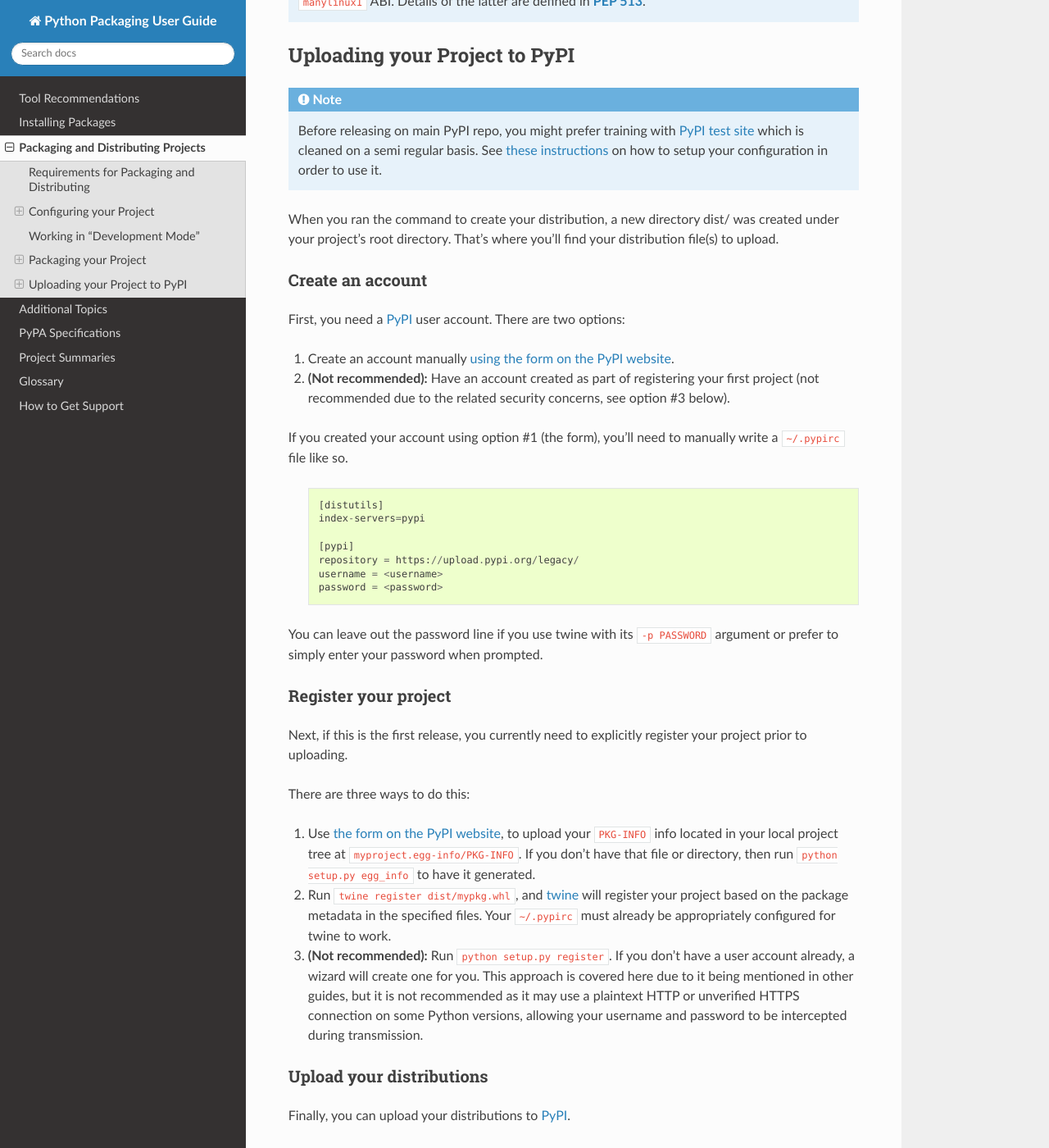
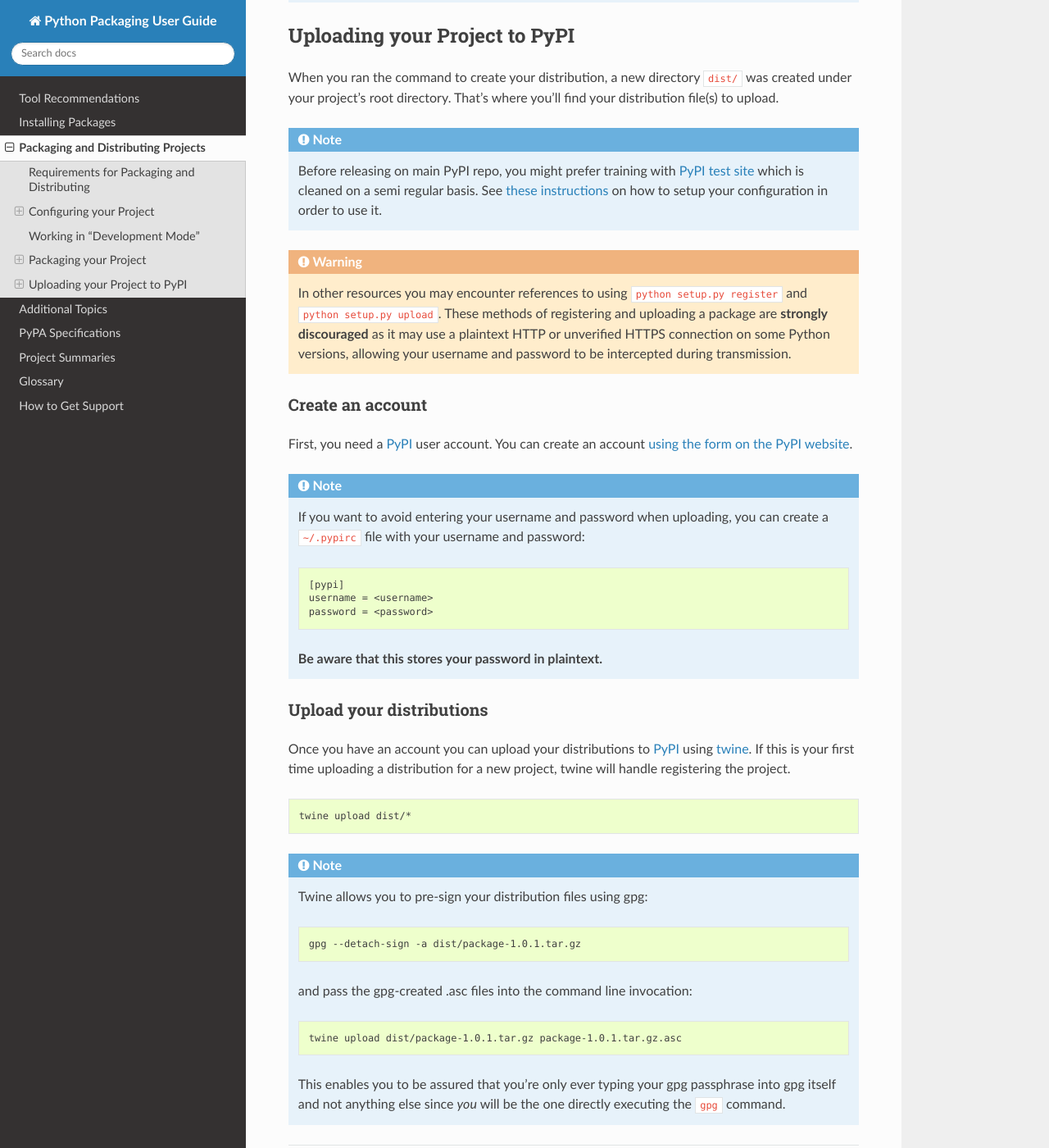
Before and after one commit to pypa/packaging.python.org, a Sphinx documentation site: the page built from source/distributing.rst, in a window 1280 px wide and 1400 px high, scrolled down 13120 px. Shown: the whole window at 82% size. Built offline with Sphinx 7.4.7 and the Read the Docs theme 2.0.0, drawn with Linux system fonts in a browser that asks for light colours; pages that are not in the unit, such as notebooks, are missing from menus; some of the changed text lies outside the part shown.

Commit message:
Remove "twine register" reference in distributing.rst (#271)

```diff
--- a/source/distributing.rst
+++ b/source/distributing.rst
@@ -722,112 +722,70 @@
 Uploading your Project to PyPI
 ==============================
 
-.. note::
+When you ran the command to create your distribution, a new directory ``dist/``
+was created under your project's root directory. That's where you'll find your
+distribution file(s) to upload.
 
-  Before releasing on main PyPI repo, you might prefer training with
+.. note:: Before releasing on main PyPI repo, you might prefer training with
   `PyPI test site <https://testpypi.python.org/pypi>`_
   which is cleaned on a semi regular basis. See
   `these instructions <https://wiki.python.org/moin/TestPyPI>`_ on how
   to setup your configuration in order to use it.
 
-When you ran the command to create your distribution, a new directory dist/ was created under your project's root directory. That's where you'll find your distribution file(s) to upload.
+.. warning:: In other resources you may encounter references to using
+  ``python setup.py register`` and ``python setup.py upload``. These methods
+  of registering and uploading a package are **strongly discouraged** as it may
+  use a plaintext HTTP or unverified HTTPS connection on some Python versions,
+  allowing your username and password to be intercepted during transmission.
 
 Create an account
 -----------------
 
-First, you need a :term:`PyPI <Python Package Index (PyPI)>` user
-account. There are two options:
+First, you need a :term:`PyPI <Python Package Index (PyPI)>` user account. You
+can create an account
+`using the form on the PyPI website <https://pypi.python.org/pypi?%3Aaction=register_form>`_.
 
-1. Create an account manually `using the form on the PyPI website
-   <https://pypi.python.org/pypi?%3Aaction=register_form>`_.
+.. Note:: If you want to avoid entering your username and password when
+  uploading, you can create a ``~/.pypirc`` file with your username and
+  password:
 
-2. **(Not recommended):** Have an account created as part of
-   registering your first project (not recommended due to the
-   related security concerns, see option #3 below).
-
-If you created your account using option #1 (the form), you'll need to manually
-write a ``~/.pypirc`` file like so.
-
-   ::
-
-    [distutils]
-    index-servers=pypi
+  .. code-block:: text
 
     [pypi]
-    repository = https://upload.pypi.org/legacy/
     username = <username>
     password = <password>
 
-You can leave out the password line if you use twine with its
-``-p PASSWORD`` argument or prefer to simply enter your password
-when prompted.
-
-
-Register your project
----------------------
-
-Next, if this is the first release, you currently need to explicitly register your
-project prior to uploading.
-
-There are three ways to do this:
-
-1. Use `the form on the PyPI website
-   <https://pypi.python.org/pypi?%3Aaction=submit_form>`_, to upload your
-   ``PKG-INFO`` info located in your local project tree at
-   ``myproject.egg-info/PKG-INFO``.  If you don't have that file or directory,
-   then run ``python setup.py egg_info`` to have it generated.
-2. Run ``twine register dist/mypkg.whl``, and :ref:`twine` will register your project
-   based on the package metadata in the specified files. Your ``~/.pypirc``
-   must already be appropriately configured for twine to work.
-3. **(Not recommended):** Run ``python setup.py register``.  If you don't have
-   a user account already, a wizard will create one for you. This approach is
-   covered here due to it being mentioned in other guides, but it is not
-   recommended as it may use a plaintext HTTP or unverified HTTPS connection
-   on some Python versions, allowing your username and password to be intercepted
-   during transmission.
-
+  **Be aware that this stores your password in plaintext.**
 
 Upload your distributions
 -------------------------
 
-Finally, you can upload your distributions to :term:`PyPI <Python Package Index
-(PyPI)>`.
+Once you have an account you can upload your distributions to
+:term:`PyPI <Python Package Index (PyPI)>` using :ref:`twine`. If this is
+your first time uploading a distribution for a new project, twine will handle
+registering the project.
 
-There are two options:
+.. code-block:: text
 
-1. Use :ref:`twine`
-
-   ::
-
-     twine upload dist/*
-
-   The biggest reason to use twine is that ``python setup.py upload`` (option #2
-   below) uploads files over plaintext. This means anytime you use it you expose
-   your username and password to a MITM attack. Twine uses only verified TLS to
-   upload to PyPI in order to protect your credentials from theft.
-
-   Secondly it allows you to precreate your distribution files.  ``python
-   setup.py upload`` only allows you to upload something that you've created in
-   the same command invocation. This means that you cannot test the exact file
-   you're going to upload to PyPI to ensure that it works before uploading it.
-
-   Finally it allows you to pre-sign your files and pass the .asc files into the
-   command line invocation (``twine upload twine-1.0.1.tar.gz
-   twine-1.0.1.tar.gz.asc``). This enables you to be assured that you're typing
-   your gpg passphrase into gpg itself and not anything else since *you* will be
-   the one directly executing ``gpg --detach-sign -a <filename>``.
+    twine upload dist/*
 
 
-2. **(Not recommended):** Use :ref:`setuptools`:
+.. note:: Twine allows you to pre-sign your distribution files using gpg:
 
-   ::
+  .. code-block:: text
 
-    python setup.py bdist_wheel sdist upload
+      gpg --detach-sign -a dist/package-1.0.1.tar.gz
 
-   This approach is covered here due to it being mentioned in other guides, but it
-   is not recommended as it may use a plaintext HTTP or unverified HTTPS connection
-   on some Python versions, allowing your username and password to be intercepted
-   during transmission.
+  and pass the gpg-created .asc files into the command line invocation:
+
+  .. code-block:: text
+
+      twine upload dist/package-1.0.1.tar.gz package-1.0.1.tar.gz.asc
+
+  This enables you to be assured that you're only ever typing your gpg
+  passphrase into gpg itself and not anything else since *you* will be
+  the one directly executing the ``gpg`` command.
+
 
 ----
 
```
